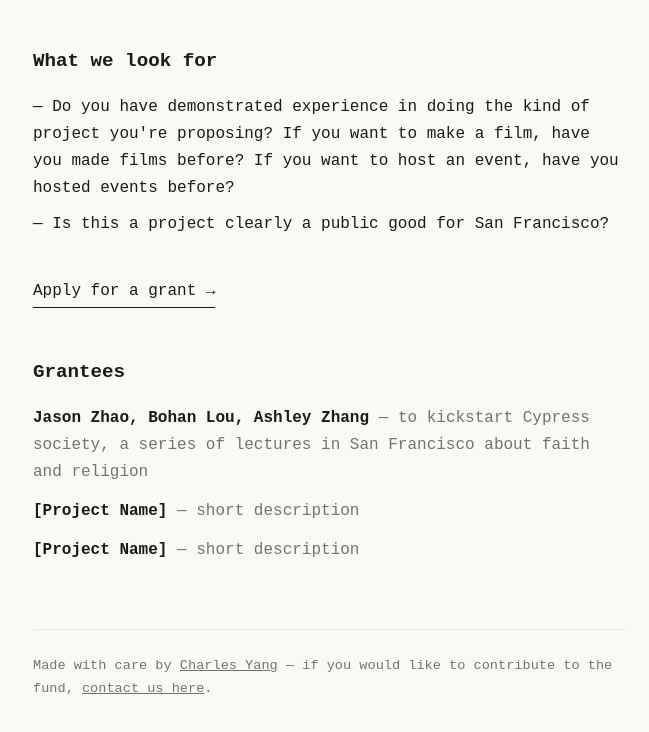
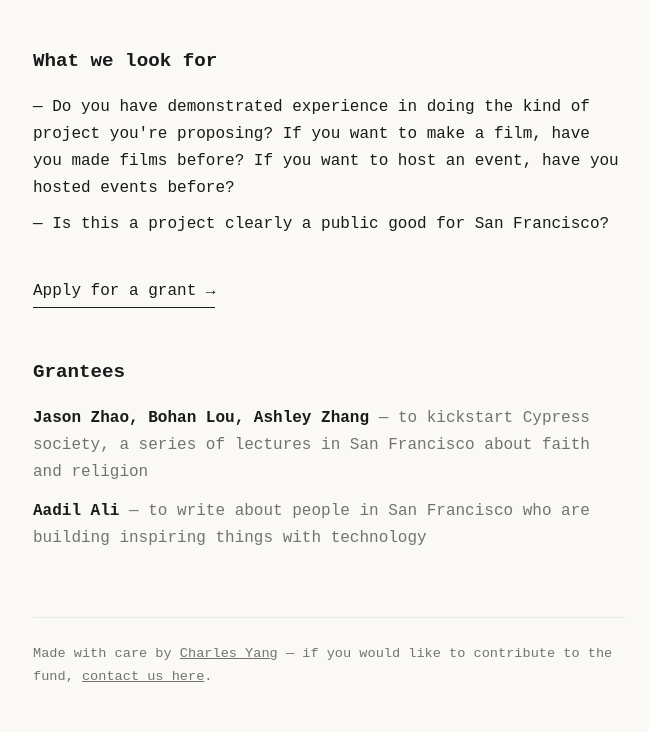
Before and after one commit to charlesxjyang/sfpublicgoods, a plain HTML site: page index.html in a window 1280 px wide. Shown: the part 665-1397 px from the top of the page, without its empty margins (311-960 px from the left). Drawn offline with Linux system fonts and the light colour scheme.

Commit message:
Add Aadil Ali grantee and remove placeholder entries
Co-Authored-By: Claude Opus 4.7 (1M context) <noreply@anthropic.com>

```diff
--- a/index.html
+++ b/index.html
@@ -130,12 +130,8 @@
     <span class="desc">&mdash; to kickstart Cypress society, a series of lectures in San Francisco about faith and religion</span>
   </div>
   <div class="grantee">
-    <span class="name">[Project Name]</span>
-    <span class="desc">&mdash; short description</span>
-  </div>
-  <div class="grantee">
-    <span class="name">[Project Name]</span>
-    <span class="desc">&mdash; short description</span>
+    <span class="name">Aadil Ali</span>
+    <span class="desc">&mdash; to write about people in San Francisco who are building inspiring things with technology</span>
   </div>
 
   <footer>
```
